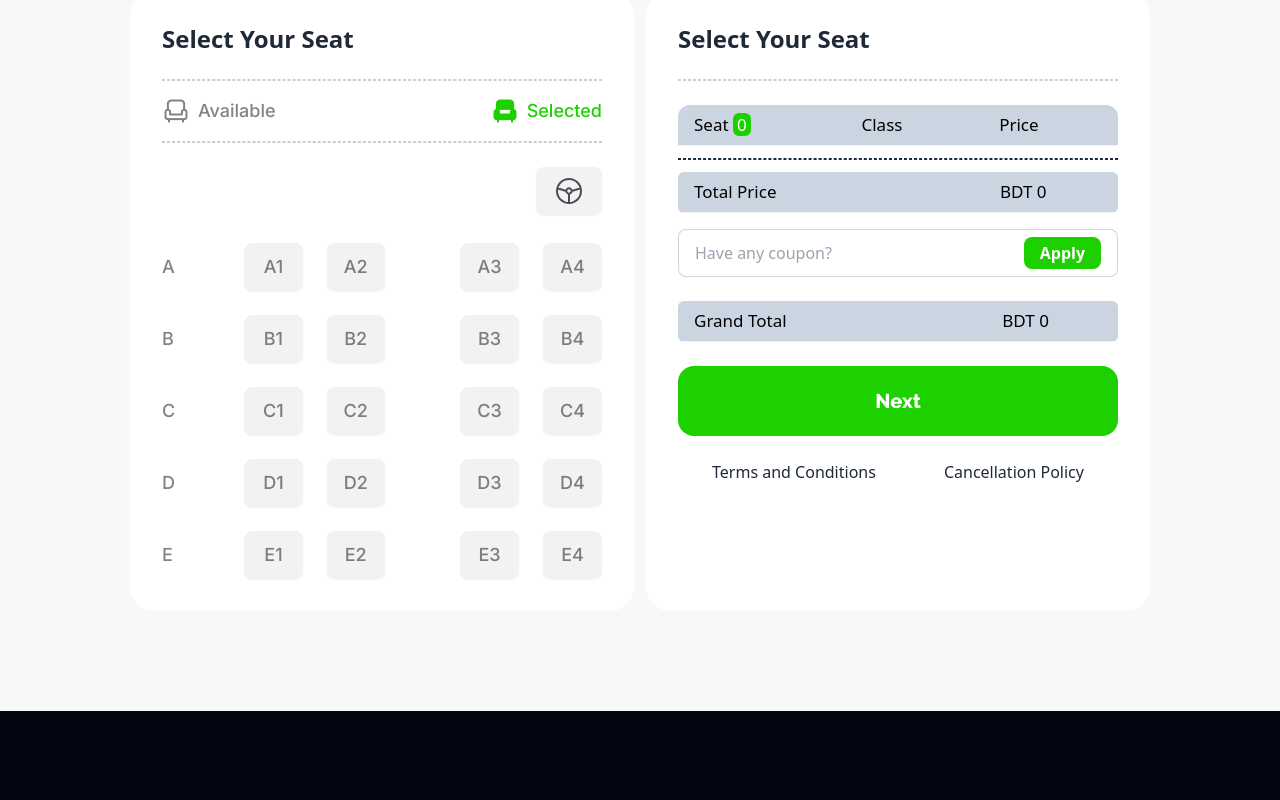
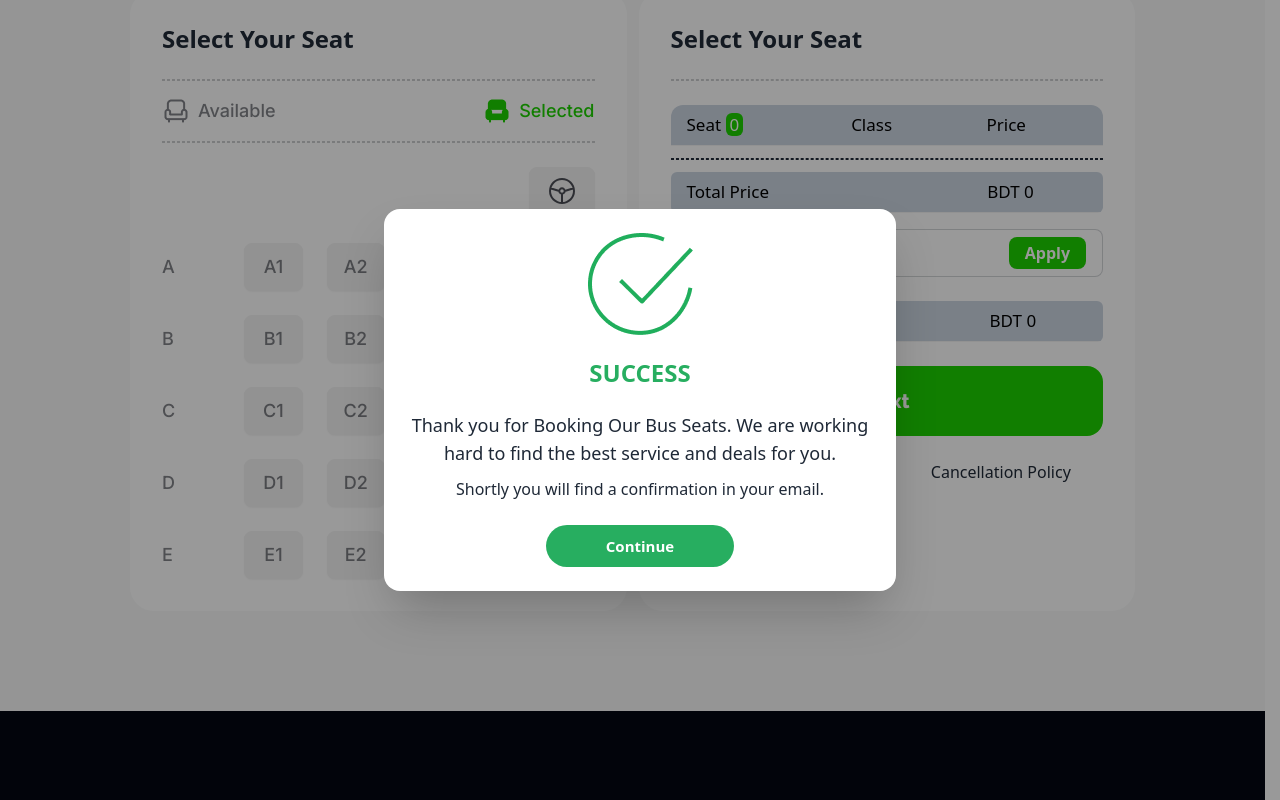
Before and after one commit to barta3235/B9_A5_Bus_ticketing, a plain HTML site: page index.html in a window 1280 px wide. Both pictures are taken after a click on the button "Next". Shown: the part 2333-3133 px from the top of the page. Drawn offline with nearby package versions, Linux system fonts and the light colour scheme.

Commit message:
version 1

```diff
--- a/index.html
+++ b/index.html
@@ -13,6 +13,10 @@
     <link rel="preconnect" href="https://fonts.googleapis.com">
     <link rel="preconnect" href="https://fonts.gstatic.com" crossorigin>
     <link href="https://fonts.googleapis.com/css2?family=Inter:wght@100..900&display=swap" rel="stylesheet">
+
+    <link rel="preconnect" href="https://fonts.googleapis.com">
+    <link rel="preconnect" href="https://fonts.gstatic.com" crossorigin>
+    <link href="https://fonts.googleapis.com/css2?family=Roboto:ital,wght@0,100;0,300;0,400;0,500;0,700;0,900;1,100;1,300;1,400;1,500;1,700;1,900&display=swap" rel="stylesheet">
 
     <link rel="stylesheet" href="styles/busTicket.css">
     <title>Ph Travels</title>
@@ -366,7 +370,7 @@
 
 
               <div class="flex justify-center mt-6 mb-6">
-                <button class="w-full bg-[#1DD100] text-[20px] font-extrabold py-5 text-white font-raleway rounded-2xl">Next</button>
+                <button onclick="my_modal_5.showModal()" class="w-full bg-[#1DD100] text-[20px] font-extrabold py-5 text-white font-raleway rounded-2xl">Next</button>
               </div>
 
 
@@ -417,6 +421,27 @@
 
         </section>
 
+
+
+        <section>
+            <dialog id="my_modal_5" class="modal modal-bottom sm:modal-middle">
+                <div class="modal-box flex flex-col justify-center items-center font-roboto">
+                  <img class="mb-[20px]" src="images/success.png" alt="">
+                  <h1 class="mb-[20px] text-[24px] font-bold text-[#27AE60]">
+                    SUCCESS
+                  </h1>
+                  <h3 class="text-lg mb-[10px] text-center text-[13px] font-medium">Thank you for Booking Our Bus Seats.
+                    We are working hard to find the best service and deals for you. </h3>
+                  <p class="font-light text-center">Shortly you will find a confirmation in your email.</p>
+                  <div class="modal-action">
+                    <form method="dialog" class="flex justify-center">
+                      <button onclick="location.reload()" class="font-semibold text-[15px] lg:px-[60px] lg:py-[10px] bg-[#27AE60] text-white rounded-3xl">Continue</button>
+                    </form>
+                  </div>
+                </div>
+              </dialog>
+        </section>
+
     </main>
 
 
--- a/styles/busTicket.css
+++ b/styles/busTicket.css
@@ -11,3 +11,7 @@ hr{
     border: 1px dashed;
     color:#03071233;
 }
+
+font-roboto{
+    font-family: "Roboto", sans-serif;
+}
```
